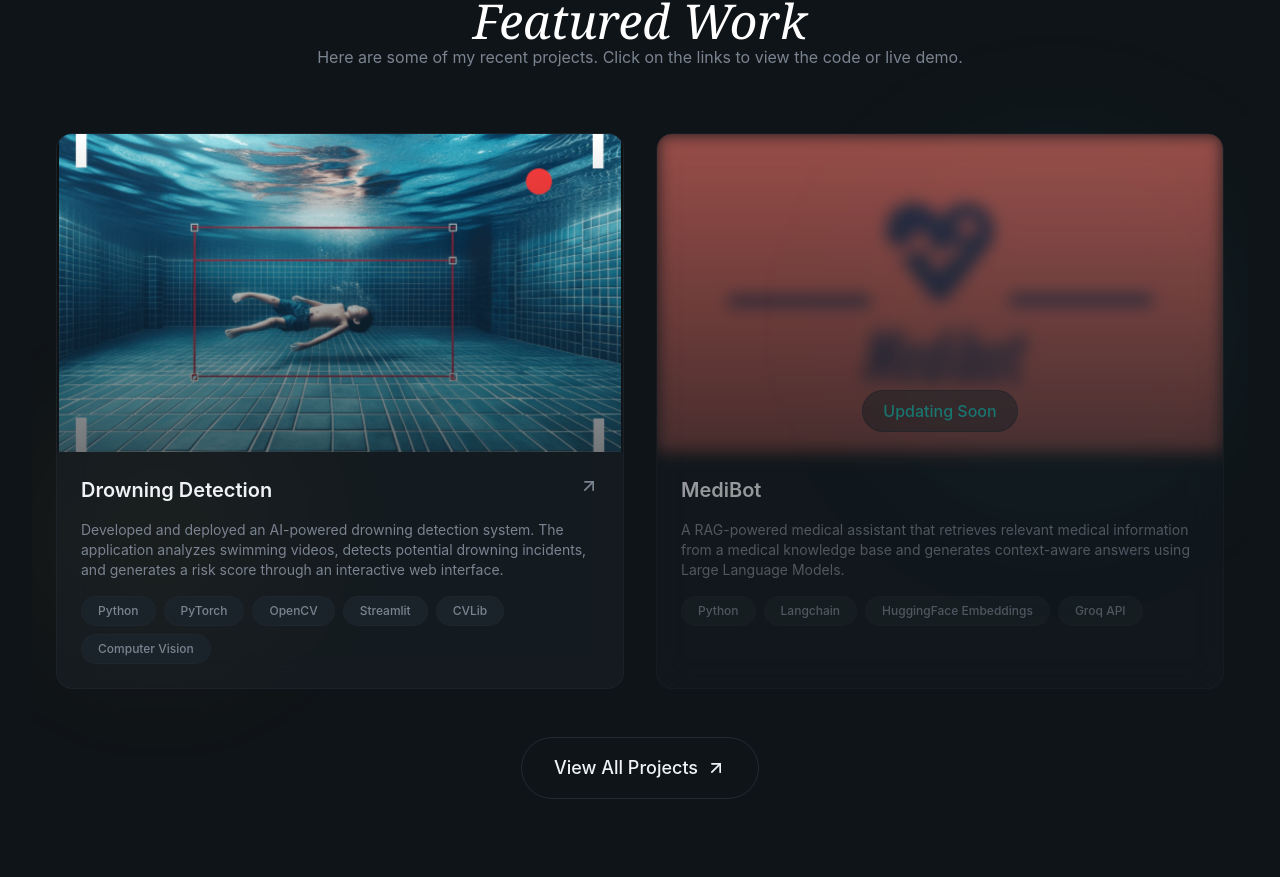
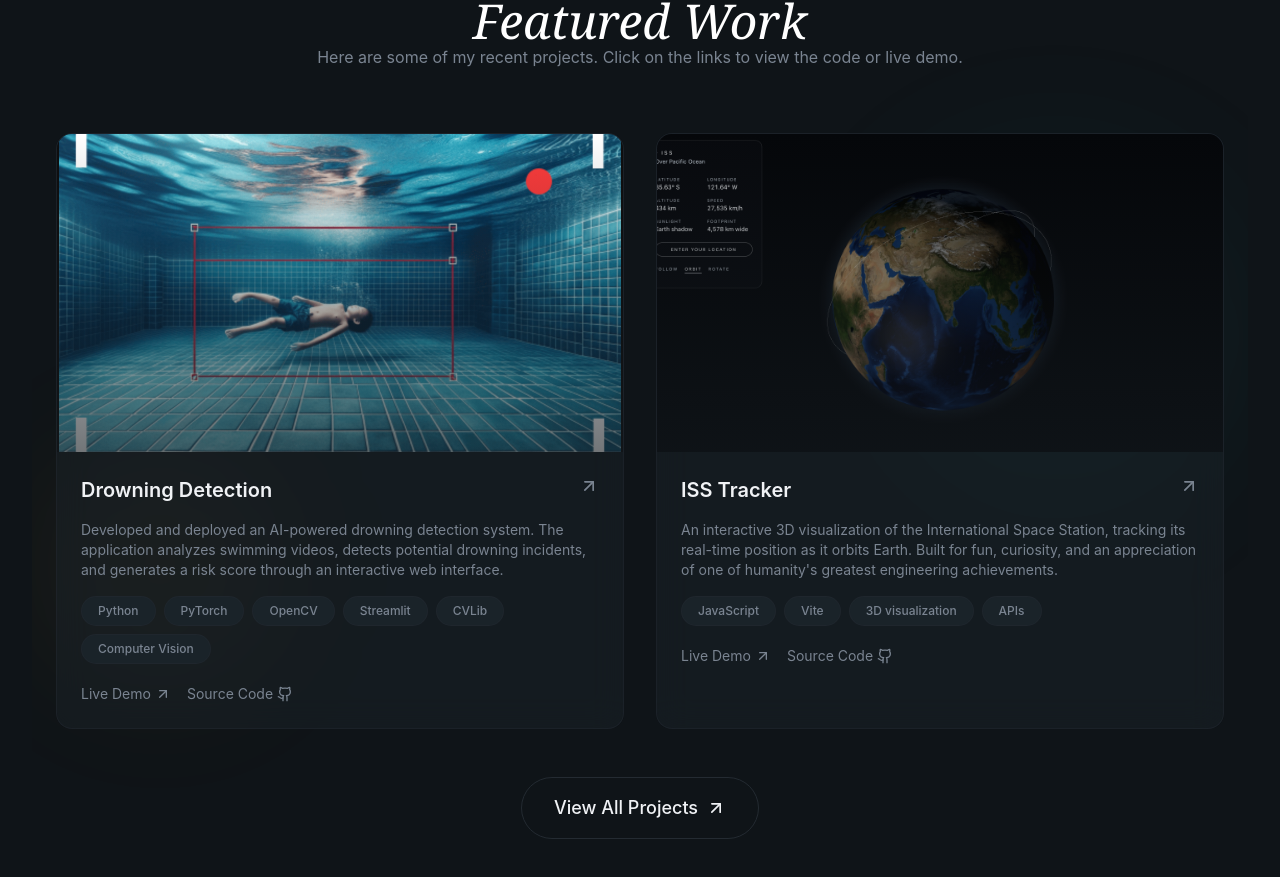
Before and after one commit to mshubham17/portfolio, a React app: page / in a window 1280 px wide. Shown: the part 1875-2752 px from the top of the page. Built offline with nearby package versions, Linux system fonts and the light colour scheme; no server answers; the HTML template or start-up script is replaced by a standard one.

Commit message:
Add ISS Live Globe to portfolio

```diff
--- a/src/sections/Projects.jsx
+++ b/src/sections/Projects.jsx
@@ -23,13 +23,13 @@ export const Projects = () => {
       github: "https://github.com/mshubham17/Emotion-detector.git",
     },
     {
-      title: "MediBot",
+      title: "ISS Tracker",
       description:
-        "A RAG-powered medical assistant that retrieves relevant medical information from a medical knowledge base and generates context-aware answers using Large Language Models.",
-      image: "/Project5.png",
-      tags: ["Python", "Langchain", "HuggingFace Embeddings", "Groq API"],
-      github: "https://github.com/mshubham17/MediBot.git",
-      inProgress: true,
+        "An interactive 3D visualization of the International Space Station, tracking its real-time position as it orbits Earth. Built for fun, curiosity, and an appreciation of one of humanity's greatest engineering achievements.",
+      image: "/Project6.png",
+      tags: ["JavaScript", "Vite", "3D visualization", "APIs"],
+      link: "https://iss-tracker-tan.vercel.app",
+      github: "https://github.com/mshubham17/Iss-Tracker",
     },
     {
       title: "Personal Portfolio",
@@ -151,6 +151,31 @@ export const Projects = () => {
                     </span>
                   ))}
                 </div>
+
+                {!project.inProgress && (project.link || project.github) && (
+                  <div className="flex flex-wrap gap-4 pt-1 text-sm">
+                    {project.link && project.link !== "#" && (
+                      <a
+                        target="_blank"
+                        rel="noopener noreferrer"
+                        href={project.link}
+                        className="inline-flex items-center gap-1 text-muted-foreground hover:text-primary transition-colors"
+                      >
+                        Live Demo <ArrowUpRight className="w-4 h-4" />
+                      </a>
+                    )}
+                    {project.github && (
+                      <a
+                        target="_blank"
+                        rel="noopener noreferrer"
+                        href={project.github}
+                        className="inline-flex items-center gap-1 text-muted-foreground hover:text-primary transition-colors"
+                      >
+                        Source Code <Github className="w-4 h-4" />
+                      </a>
+                    )}
+                  </div>
+                )}
               </div>
 
               {/* Badge */}
```
Also changed, not shown: public/Project5.png (deleted), public/Project6.png (added).
